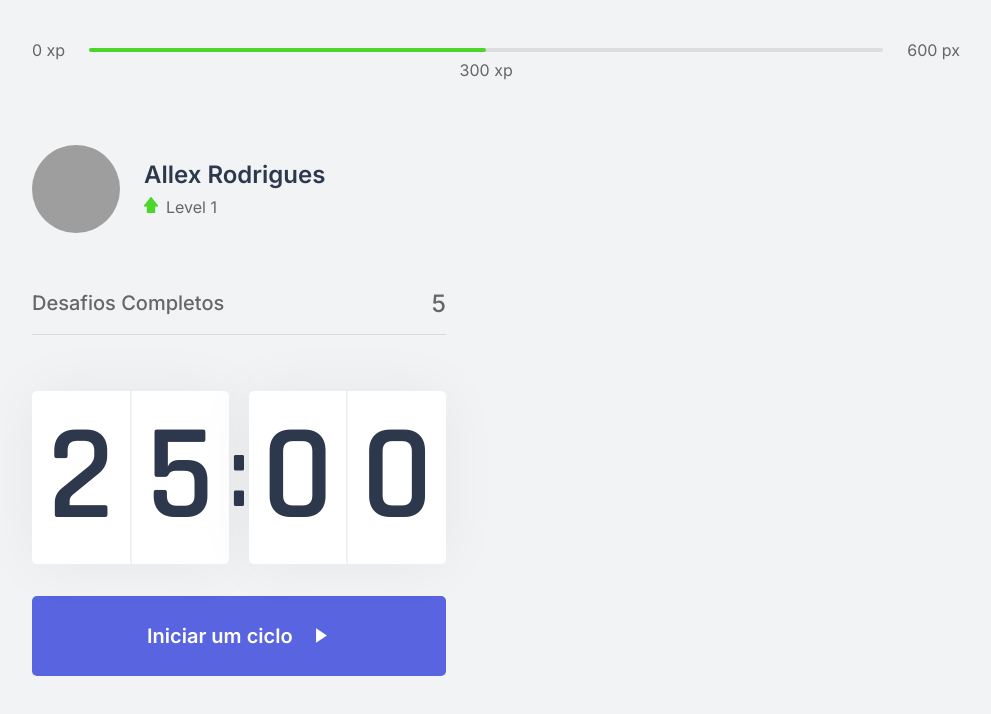
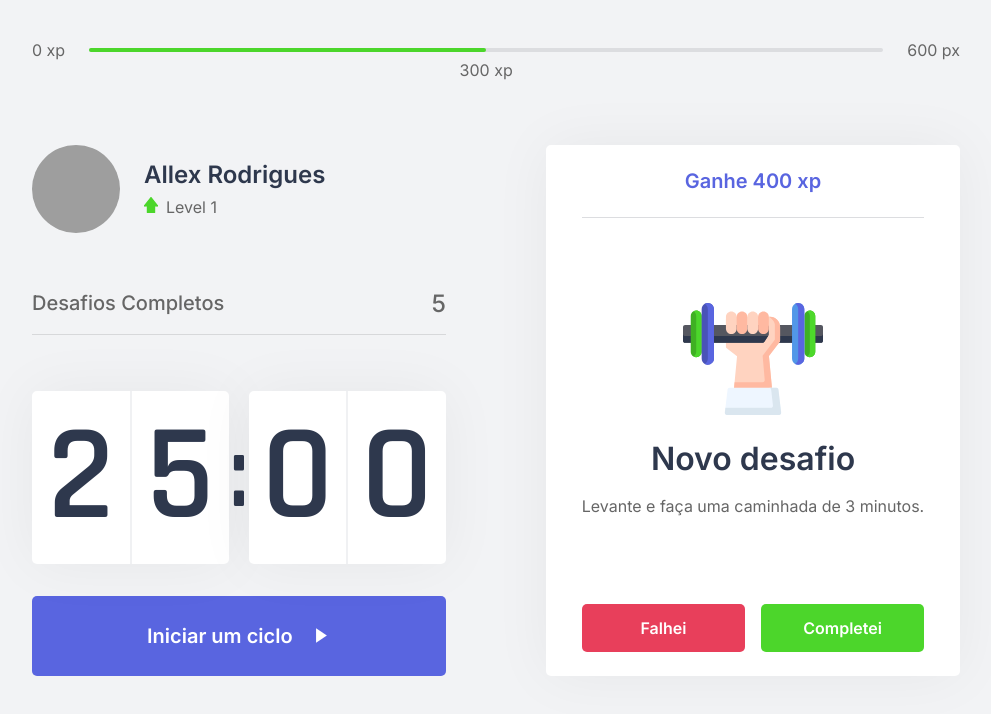
Before and after one commit to FusRoDah061/moveit-nlw, a Next.js app: page / in a window 1280 px wide. Shown: the top 714 px of the page, without its empty margins (144-1135 px from the left). Built offline with nearby package versions, Linux system fonts and the light colour scheme; grey boxes are pictures that could not be loaded.

Commit message:
feat: Add challenges component

```diff
--- /dev/null
+++ b/src/components/ChallengeBox.tsx
@@ -0,0 +1,39 @@
+import styles from '../styles/components/ChallengeBox.module.css';
+
+export function ChallengeBox () {
+  const hasActiveChallenge = true;
+
+  return (
+    <div className={styles.challengeBoxContainer}>
+      {hasActiveChallenge ? (
+        <div className={styles.challengeActive}>
+          <header>Ganhe 400 xp</header>
+
+          <main>
+            <img src="icons/body.svg" alt=""/>
+            <strong>Novo desafio</strong>
+            <p>Levante e faça uma caminhada de 3 minutos.</p>
+          </main>
+
+          <footer>
+            <button type="button" className={styles.challengeFailedButton}>
+              Falhei
+            </button>
+            <button type="button" className={styles.challengeSucceededButton}>
+              Completei
+            </button>
+          </footer>
+        </div>
+      ) : (
+        <div className = {styles.challengeNotActive}>
+          <strong>Finalize um ciclo para receber um desafio</strong>
+
+          <p>
+            <img src="icons/level-up.svg" alt="Level up" />
+              Avance de level completando os desafios.
+            </p>
+        </div>
+      )}
+    </div>
+  );
+}
--- a/src/pages/index.tsx
+++ b/src/pages/index.tsx
@@ -7,6 +7,7 @@
 import Head from 'next/head';
 
 import styles from '../styles/pages/Home.module.css';
+import { ChallengeBox } from "../components/ChallengeBox";
 
 export default function Home() {
   return (
@@ -25,7 +26,7 @@
         </div>
 
         <div>
-
+          <ChallengeBox />
         </div>
       </section>
     </div>
--- /dev/null
+++ b/src/styles/components/ChallengeBox.module.css
@@ -0,0 +1,101 @@
+.challengeBoxContainer {
+  height: 100%;
+  background: var(--white);
+  border-radius: 5px;
+  box-shadow: 0 0 60px rgba(0, 0, 0, 0.05);
+  padding: 1.5rem 2rem;
+  display: flex;
+  flex-direction: column;
+  align-items: center;
+  justify-content: center;
+  text-align: center;
+}
+
+.challengeNotActive {
+  display: flex;
+  flex-direction: column;
+  align-items: center;
+}
+
+.challengeNotActive strong {
+  font-size: 1.5rem;
+  font-weight: 500;
+  line-height: 1.4;
+}
+
+.challengeNotActive p {
+  display: flex;
+  flex-direction: column;
+  align-items: center;
+  line-height: 1.4;
+  max-width: 70%;
+  margin-top: 3rem;
+}
+
+.challengeNotActive p img {
+  margin-bottom: 1rem;
+}
+
+.challengeActive {
+  height: 100%;
+  display: flex;
+  flex-direction: column;
+}
+
+.challengeActive header {
+  color: var(--blue);
+  font-weight: 600;
+  font-size: 1.25rem;
+  padding: 0 2rem 1.5rem;
+  border-bottom: 1px solid var(--gray-line);
+}
+
+.challengeActive main {
+  flex: 1;
+  display: flex;
+  flex-direction: column;
+  align-items: center;
+  justify-content: center;
+}
+
+.challengeActive main strong {
+  font-weight: 600;
+  font-size: 2rem;
+  color: var(--title);
+  margin: 1.5rem 0 1rem;
+}
+
+.challengeActive main p {
+  line-height: 1.5;
+}
+
+.challengeActive footer {
+  display: grid;
+  grid-template-columns: 1fr 1fr;
+  gap: 1rem;
+}
+
+.challengeActive footer button {
+  height: 3rem;
+  display: flex;
+  align-items: center;
+  justify-content: center;
+  border: 0;
+  border-radius: 5px;
+  color: var(--white);
+  font-size: 1rem;
+  font-weight: 600;
+  transition: filter 0.2s;
+}
+
+.challengeActive footer button.challengeFailedButton {
+  background: var(--red);
+}
+
+.challengeActive footer button.challengeSucceededButton {
+  background: var(--green);
+}
+
+.challengeActive footer button:hover {
+  filter: brightness(0.9);
+}
```
